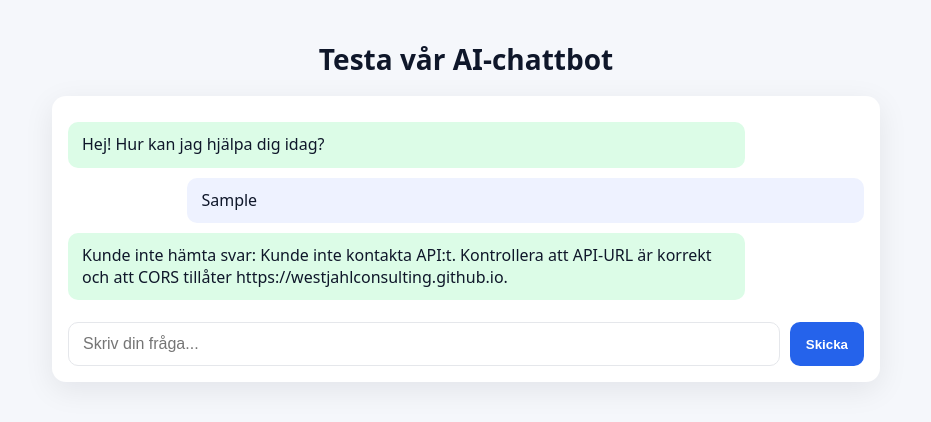
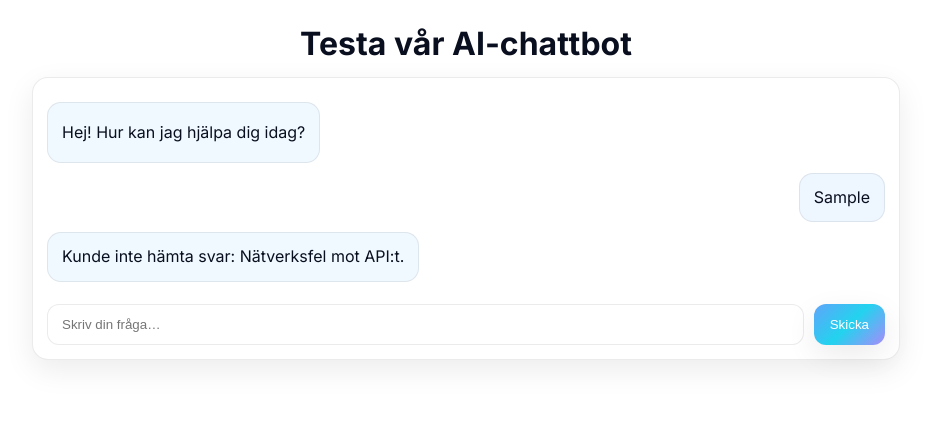
Before and after one commit to WestjahlConsulting/ai-chatbot-frontend, a plain HTML site: page index.html in a window 1280 px wide. Both pictures are taken after typing "Sample" into the empty fields and a click on the button "Skicka". Shown: the whole page, without its empty margins (174-1105 px from the left). Drawn offline with Linux system fonts and the light colour scheme; no server answers.

Commit message:
schysstat till fronten (#1)

````diff
--- a/app.js
+++ b/app.js
@@ -1,29 +1,20 @@
-// === BotJahl widget bootstrap ===
-
-// 1) Enforce HTTPS på GitHub Pages (annars kan CORS/”Failed to fetch” spöka)
+// BotJahl widget – modern markdown render + theming
 (function enforceHttps() {
   if (location.protocol === "http:" && location.hostname.endsWith("github.io")) {
     location.replace(`https://${location.host}${location.pathname}${location.search}${location.hash}`);
   }
 })();
 
-// 2) Grunder och DOM
 const qs = new URLSearchParams(location.search);
-const DEBUG = qs.get("debug") === "1"; // ?debug=1 för att visa status
-const customerId = qs.get("customerId") || "1234";
+const DEBUG = qs.get("debug") === "1";
+const customerId = qs.get("customerId") || "";
+const form     = document.querySelector("#bot-form");
+const input    = document.querySelector("#bot-input");
+const sendBtn  = document.querySelector("#send-btn");
+const chat     = document.querySelector("#chat");
+const typing   = document.querySelector("#typing");
 
-const form = document.querySelector("#bot-form");
-const input = document.querySelector("#bot-input");
-const chat = document.querySelector("#bot-chat");
-const sendBtn = document.querySelector("#bot-send");
-const statusEl = document.querySelector("#bot-status");
-
-// 3) Hitta API_BASE (prioritet: query -> data-attr -> window -> config.json -> default)
-const DEFAULT_API = "https://chatbot-api-jahl-bdeqfbb5amfjfabe.westeurope-01.azurewebsites.net"; // byt vid behov
-let API_BASE = undefined;
-
-// Stabilt, klient-side sessionId (sparas i localStorage)
-function sid() {
+function sid(){
   const k = "bj_sid";
   let v = localStorage.getItem(k);
   if (!v) { v = (crypto.randomUUID?.() || Math.random().toString(36).slice(2)); localStorage.setItem(k, v); }
@@ -31,105 +22,168 @@ function sid() {
 }
 const sessionId = sid();
 
-function trimSlash(u) { return (u || "").replace(/\/+$/, ""); }
+function trimSlash(u){ return (u || "").replace(/\/+$/, ""); }
 
-async function resolveApiBase() {
-  // ?api=...
-  const apiFromQuery = qs.get("api");
+async function resolveApiBase(){
+  const fromQuery  = qs.get("api");
+  const scriptTag  = (document.currentScript || document.querySelector('script[data-api]'))?.dataset?.api;
+  const fromWindow = window.BOTJAHL_API_BASE;
+  if (fromQuery)  return trimSlash(fromQuery);
+  if (scriptTag)  return trimSlash(scriptTag);
+  if (fromWindow) return trimSlash(fromWindow);
+  try{
+    const r = await fetch("./config.json",{cache:"no-store"});
+    if (r.ok){ const j = await r.json(); if (j?.apiBase) return trimSlash(j.apiBase); }
+  }catch{}
+  throw new Error("API-bas kunde inte bestämmas. Skicka ?api=… eller config.json med apiBase.");
+}
 
-  // <script data-api="..."></script>
-  const currentScript = document.currentScript || document.querySelector('script[data-api]');
-  const apiFromScript = currentScript?.dataset?.api;
+function escapeHtml(s){
+  return (s??"").replace(/[&<>"]/g, c => ({'&':'&amp;','<':'&lt;','>':'&gt;','"':'&quot;'}[c]));
+}
 
-  // window override
-  const apiFromWindow = window.BOTJAHL_API_BASE;
+// Minimal säker markdown till HTML (rubriker/listor/länkar/radbrytningar)
+function mdToHtml(src){
+  if (!src) return "";
+  // 1) skydda kodblock ```...```
+  const fence = /```([^\n]*)\n([\s\S]*?)```/g;
+  const codeBlocks = [];
+  src = src.replace(fence, (_,lang,code) => {
+    const i = codeBlocks.push({lang:escapeHtml(lang||""), code:escapeHtml(code)}) - 1;
+    return `@@CODE${i}@@`;
+  });
 
-  // config.json (läs bara om inget annat hittats)
-  let apiFromConfig = null;
-  if (!apiFromQuery && !apiFromScript && !apiFromWindow) {
-    try {
-      const res = await fetch("./config.json", { cache: "no-store" });
-      if (res.ok) {
-        const cfg = await res.json();
-        apiFromConfig = cfg?.apiBase;
-      }
-    } catch { /* ignorerar om fil saknas */ }
+  // 2) escapa
+  src = escapeHtml(src);
+
+  // 3) inline-format
+  src = src
+    .replace(/\*\*([^*]+)\*\*/g, "<strong>$1</strong>")
+    .replace(/\*([^*]+)\*/g, "<em>$1</em>")
+    .replace(/`([^`]+)`/g, "<code>$1</code>")
+    .replace(/\[([^\]]+)]\((https?:\/\/[^)]+)\)/g, `<a href="$2" target="_blank" rel="noopener">$1</a>`);
+
+  // 4) block: dela till rader
+  const lines = src.replace(/\r\n/g,"\n").split("\n");
+  const out = [];
+  let i=0;
+  function flushPara(buf){
+    if (!buf.length) return;
+    out.push(`<p>${buf.join(" ")}</p>`);
+    buf.length=0;
+  }
+  function collectList(isOrdered){
+    const tag = isOrdered ? "ol" : "ul";
+    const items=[];
+    while(i<lines.length){
+      const L = lines[i];
+      const m1 = L.match(/^\s*-\s+(.*)$/);
+      const m2 = L.match(/^\s*\*\s+(.*)$/);
+      const m3 = L.match(/^\s*\d+\.\s+(.*)$/);
+      const item = (m1?.[1] ?? m2?.[1] ?? m3?.[1]);
+      const ok = isOrdered ? !!m3 : !!(m1||m2);
+      if (!ok) break;
+      items.push(`<li>${item}</li>`); i++;
+    }
+    if (items.length) out.push(`<${tag}>${items.join("")}</${tag}>`);
   }
 
-  API_BASE = trimSlash(apiFromQuery || apiFromScript || apiFromWindow || apiFromConfig || DEFAULT_API);
+  const paraBuf=[];
+  while(i<lines.length){
+    const L = lines[i];
 
-  // Visa statusrad (bra vid felsökning). Sätt hidden=true om du vill dölja.
-  if (statusEl) {
-   statusEl.hidden = !DEBUG;
-  if (DEBUG) statusEl.textContent = `Använder API: ${API_BASE}`;
+    // rubriker
+    const h3 = L.match(/^###\s+(.*)$/); if (h3){ flushPara(paraBuf); out.push(`<h4>${h3[1]}</h4>`); i++; continue; }
+    const h2 = L.match(/^##\s+(.*)$/);  if (h2){ flushPara(paraBuf); out.push(`<h3>${h2[1]}</h3>`); i++; continue; }
+    const h1 = L.match(/^#\s+(.*)$/);   if (h1){ flushPara(paraBuf); out.push(`<h2>${h1[1]}</h2>`); i++; continue; }
+
+    // listor
+    if (/^\s*-\s+/.test(L) || /^\s*\*\s+/.test(L)){ flushPara(paraBuf); collectList(false); continue; }
+    if (/^\s*\d+\.\s+/.test(L)){ flushPara(paraBuf); collectList(true);  continue; }
+
+    // tom rad => nytt stycke
+    if (/^\s*$/.test(L)){ flushPara(paraBuf); i++; continue; }
+
+    // vanlig text
+    paraBuf.push(L.trim()); i++;
   }
+  flushPara(paraBuf);
+
+  // 5) återställ kodblock
+  let html = out.join("\n");
+  html = html.replace(/@@CODE(\d+)@@/g, (_,n)=>{
+    const b = codeBlocks[Number(n)];
+    return `<pre><code class="lang-${b.lang}">${b.code}</code></pre>`;
+  });
+
+  return html;
 }
 
-// 4) Litet hjälp-API
-function appendBubble(text, who) {
+function addMsg(role, content){
   const li = document.createElement("li");
-  li.className = who;
-  li.textContent = text;
+  li.className = role === "user" ? "msg user" : "msg bot";
+  const bubble = document.createElement("div");
+  bubble.className = "bubble";
+  // user-text => plain, bot-text => markdown
+  if (role === "user") {
+    bubble.textContent = content;
+  } else {
+    bubble.innerHTML = mdToHtml(content);
+  }
+  li.appendChild(bubble);
   chat.appendChild(li);
   chat.scrollTop = chat.scrollHeight;
   return li;
 }
 
-function fetchWithTimeout(url, options = {}, ms = 20000) {
-  const controller = new AbortController();
-  const id = setTimeout(() => controller.abort(), ms);
-  const opts = { ...options, signal: controller.signal };
-  return fetch(url, opts).finally(() => clearTimeout(id));
+function fetchWithTimeout(url, options={}, ms=20000){
+  const ctl = new AbortController();
+  const id  = setTimeout(()=>ctl.abort(), ms);
+  return fetch(url, { ...options, signal: ctl.signal }).finally(()=>clearTimeout(id));
 }
 
-// 5) Anropa backend
-async function askBot(message) {
+async function askBot(message){
   const res = await fetchWithTimeout(`${API_BASE}/api/chat`, {
     method: "POST",
-    headers: { "Content-Type": "application/json" },
-    body: JSON.stringify({ message, customerId })
+    headers: {"Content-Type":"application/json"},
+    body: JSON.stringify({ message, customerId, sessionId })
   });
-
-  let data = {};
-  try { data = await res.json(); } catch { /* tom eller icke-JSON */ }
-
-  if (!res.ok || data.error) {
-    const serverMsg = data?.error || `HTTP ${res.status}`;
-    throw new Error(serverMsg);
+  let data={};
+  try{ data = await res.json(); }catch{}
+  if (!res.ok || data.error){
+    throw new Error(data?.error || `HTTP ${res.status}`);
   }
   return data.reply;
 }
 
-// 6) Init + event handlers
-async function init() {
-  await resolveApiBase();
+let API_BASE = "";
+async function init(){
+  API_BASE = await resolveApiBase();
+  if (DEBUG) console.log("API_BASE", API_BASE, "customerId", customerId);
 
-  form.addEventListener("submit", async (e) => {
+  addMsg("bot", "Hej! Hur kan jag hjälpa dig idag?");
+  form.addEventListener("submit", async (e)=>{
     e.preventDefault();
-    const msg = input.value.trim();
-    if (!msg) return;
+    const message = (input.value || "").trim();
+    if (!message) return;
 
-    appendBubble(msg, "user");
-    input.value = "";
+    addMsg("user", message);
+    input.value=""; input.focus();
+
+    const typingLi = addMsg("bot", "_Skriver…_");
+    const bubble = typingLi.querySelector(".bubble");
+
     sendBtn.disabled = true;
-
-    const typing = appendBubble("…", "bot");
-
-    try {
-      const reply = await askBot(msg);
-      typing.textContent = reply || "(tomt svar)";
-    } catch (err) {
-      // Vanliga fel: CORS (ingen Access-Control-Allow-Origin), fel host, timeout
-      let friendly = String(err.message || err);
-      if (/Failed to fetch|TypeError/i.test(friendly)) {
-        friendly = "Kunde inte kontakta API:t. Kontrollera att API-URL är korrekt och att CORS tillåter https://westjahlconsulting.github.io.";
-      }
-      if (/AbortError/i.test(friendly)) {
-        friendly = "Tidsgräns mot API:t. Försök igen eller kontrollera servern.";
-      }
-      typing.textContent = `Kunde inte hämta svar: ${friendly}`;
+    try{
+      const reply = await askBot(message);
+      bubble.innerHTML = mdToHtml(reply);
+    }catch(err){
+      let friendly = (err && err.message) ? String(err.message) : "okänt fel";
+      if (/^http/i.test(friendly) || /Failed to fetch/.test(friendly)) friendly = "Nätverksfel mot API:t.";
+      if (/AbortError/i.test(friendly)) friendly = "Tidsgräns mot API:t. Försök igen.";
+      bubble.textContent = `Kunde inte hämta svar: ${friendly}`;
       console.error(err);
-    } finally {
+    }finally{
       sendBtn.disabled = false;
     }
   });
--- a/index.html
+++ b/index.html
@@ -1,51 +1,31 @@
 <!DOCTYPE html>
 <html lang="sv">
 <head>
-  <meta charset="UTF-8" />
-  <meta name="viewport" content="width=device-width, initial-scale=1.0"/>
-  <title>BotJahl Demo-widget</title>
-  <!-- Om du har en separat styles.css, behåll länken nedan -->
-  <link rel="stylesheet" href="./styles.css"/>
-  <style>
-    /* Minimal fallback-stil om styles.css saknas – kan tas bort */
-    :root { --bg:#f5f7fb; --fg:#0f172a; --card:#ffffff; --blue:#2563eb; --u:#eef2ff; --b:#dcfce7; }
-    *{box-sizing:border-box} body{margin:0;font-family:system-ui,-apple-system,Segoe UI,Roboto,Inter,Arial;background:var(--bg);color:var(--fg)}
-    .container{max-width:860px;margin:40px auto;padding:0 16px}
-    h1{text-align:center;font-size:28px;margin:0 0 18px}
-    .chatcard{background:var(--card);border-radius:14px;padding:16px;box-shadow:0 8px 30px rgba(2,6,23,.08)}
-    .chatlog{list-style:none;padding:0;margin:0 0 12px;max-height:60vh;overflow:auto}
-    .chatlog li{padding:12px 14px;border-radius:10px;margin:10px 0;max-width:85%;line-height:1.35;word-break:break-word}
-    .chatlog li.user{margin-left:auto;background:var(--u)}
-    .chatlog li.bot{margin-right:auto;background:var(--b)}
-    .chatbar{display:flex;gap:10px}
-    .chatbar input{flex:1;padding:12px 14px;border:1px solid #e5e7eb;border-radius:10px;font-size:16px}
-    .chatbar button{padding:12px 16px;border:0;border-radius:10px;background:var(--blue);color:white;font-weight:600;cursor:pointer}
-    .chatbar button:disabled{opacity:.6;cursor:default}
-    .status{text-align:center;font-size:14px;color:#64748b;margin-top:8px}
-  </style>
+  <meta charset="UTF-8"/>
+  <meta name="viewport" content="width=device-width, initial-scale=1"/>
+  <title>BotJahl – Chat Widget</title>
+  <link href="https://fonts.googleapis.com/css2?family=Inter:wght@400;600;700&display=swap" rel="stylesheet">
+  <link rel="stylesheet" href="./style.css">
 </head>
 <body>
-  <main class="container">
-    <h1>Testa vår AI-chattbot</h1>
+  <div class="wrap">
+    <h1 style="text-align:center;margin:6px 0 14px">Testa vår AI-chattbot</h1>
+    <div class="card" role="region" aria-label="Chat">
+      <ul id="chat" aria-live="polite" aria-busy="false"></ul>
+      <div id="typing"></div>
 
-    <div class="chatcard">
-      <ul id="bot-chat" class="chatlog">
-        <li class="bot">Hej! Hur kan jag hjälpa dig idag?</li>
-      </ul>
+      <form id="bot-form" class="form-row" autocomplete="off">
+        <input id="bot-input" placeholder="Skriv din fråga…" autocomplete="off" />
+        <button id="send-btn" type="submit">Skicka</button>
+      </form>
+    </div>
+  </div>
 
-      <form id="bot-form" class="chatbar" autocomplete="off">
-        <input id="bot-input" type="text" placeholder="Skriv din fråga..." autocomplete="off"/>
-        <button id="bot-send" type="submit">Skicka</button>
-      </form>
-
-      <p id="bot-status" class="status" hidden>Initierar…</p>
-      <noscript><p class="status">Den här widgeten kräver JavaScript.</p></noscript>
-    </div>
-  </main>
-  <script
-    src="./app.js"
-    defer
-    data-api="https://chatbot-api-jahl-bdeqfbb5amfjfabe.westeurope-01.azurewebsites.net">
+  <!-- Du kan ange API-bas via ?api=... i iframe-URL:en.
+       Alternativt: sätt data-api på scriptet (eller config.json med {"apiBase":"..."}). -->
+  <script src="./app.js"
+          defer
+          data-api="">
   </script>
 </body>
 </html>
--- a/style.css
+++ b/style.css
@@ -1,14 +1,69 @@
-* { box-sizing: border-box; }
-body { margin:0; font-family: system-ui, -apple-system, Segoe UI, Roboto, Inter, Arial; background:#f5f7fb; color:#0f172a; }
-.container { max-width: 860px; margin: 40px auto; padding: 0 16px; }
-h1 { text-align:center; font-size: 32px; margin: 0 0 24px; }
-.chatcard { background:white; border-radius:14px; padding:16px; box-shadow:0 8px 30px rgba(2,6,23,.08); }
-.chatlog { list-style:none; padding:0; margin:0 0 12px; max-height:500px; overflow:auto; }
-.chatlog li { padding:12px 14px; border-radius:10px; margin:10px 0; max-width:85%; line-height:1.35; }
-.chatlog li.user { margin-left:auto; background:#eef2ff; }
-.chatlog li.bot { margin-right:auto; background:#dcfce7; }
-.chatbar { display:flex; gap:10px; }
-.chatbar input { flex:1; padding:12px 14px; border:1px solid #e5e7eb; border-radius:10px; font-size:16px; }
-.chatbar button { padding:12px 16px; border:0; border-radius:10px; background:#2563eb; color:white; font-weight:600; cursor:pointer; }
-.chatbar button:disabled { opacity:.6; cursor:default; }
-.status { text-align:center; font-size:14px; color:#64748b; margin-top:8px; }
+/* BotJahl widget theme – vit bakgrund + brandfärger */
+:root{
+  --bg: #ffffff;
+  --fg: #0a0f1f;
+  --muted: #6b7280;
+  --card: #ffffff;
+
+  --primary: #60a5fa;    /* blå */
+  --primary-2: #22d3ee;  /* cyan */
+  --accent: #a78bfa;     /* lila */
+
+  --bubble-user: #eef6ff;
+  --bubble-bot:  #f0f9ff;
+
+  --border: rgba(2,6,23,.08);
+  --shadow: 0 10px 30px rgba(2,6,23,.08);
+}
+
+*{box-sizing:border-box}
+body{
+  margin:0; font-family: Inter, system-ui, -apple-system, Segoe UI, Roboto, Arial; background:var(--bg); color:var(--fg);
+}
+
+.wrap{max-width:900px;margin:24px auto;padding:0 16px}
+h1,h2,h3{margin:0 0 10px}
+h2{font-size:1.25rem}
+p{margin:0 0 8px;color:var(--fg)}
+
+/* Chat container */
+.card{
+  background: var(--card);
+  border: 1px solid var(--border);
+  border-radius: 16px;
+  box-shadow: var(--shadow);
+  padding: 14px;
+}
+
+/* Messages */
+#chat{ list-style:none; margin:0; padding:0; max-height: 520px; overflow:auto }
+.msg{ display:flex; margin:10px 0 }
+.msg .bubble{
+  padding:12px 14px; border-radius:14px; line-height:1.45; max-width:78%;
+  border:1px solid var(--border); word-wrap:break-word; white-space:normal;
+}
+.msg.user{ justify-content:flex-end }
+.msg.user .bubble{ background: var(--bubble-user); }
+.msg.bot  .bubble{ background: var(--bubble-bot); }
+
+/* Markdown basics inside bot bubble */
+.msg.bot .bubble h2,.msg.bot .bubble h3,.msg.bot .bubble h4{ margin:6px 0 4px; font-size:1rem }
+.msg.bot .bubble p{ margin:6px 0 }
+.msg.bot .bubble ul,.msg.bot .bubble ol{ margin:6px 0 6px 18px }
+.msg.bot .bubble code{ padding:2px 4px; border-radius:6px; background:#f3f4f6; }
+.msg.bot .bubble pre{ background:#0b1220; color:#e5e7eb; padding:10px; border-radius:10px; overflow:auto }
+
+/* Form */
+.form-row{ display:flex; gap:10px; margin-top:12px }
+#bot-input{
+  flex:1; padding:12px 14px; border-radius:12px; border:1px solid var(--border); outline:none;
+}
+#send-btn{
+  appearance:none; border:0; padding:12px 16px; border-radius:12px; color:white;
+  background: linear-gradient(135deg, var(--primary), var(--primary-2), var(--accent));
+  cursor:pointer; box-shadow: var(--shadow);
+}
+#send-btn:disabled{ opacity:.6; cursor:not-allowed }
+
+/* Tiny debug / typing area */
+#typing{ font-size:12px; color:var(--muted); margin-top:6px }
````
